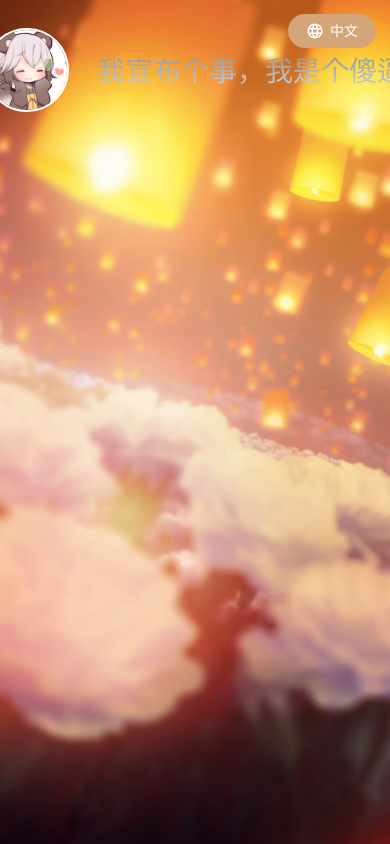
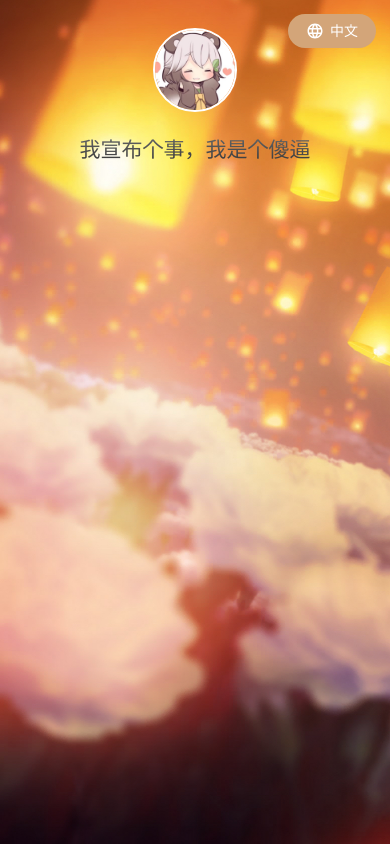
Before and after one commit to chiba233/newMainpage, a Vue app: page / in a window 390 px wide. Built offline with nearby package versions, Linux system fonts and the light colour scheme.

Commit message:
update:更新了手机支持

```diff
--- a/src/components/title.vue
+++ b/src/components/title.vue
@@ -5,8 +5,8 @@
         class="titleText"
         :gradient="{
         deg: 180,
-        from: 'rgb(104,104,104)',
-        to: 'rgb(248,247,247)',
+        from: 'rgb(144,144,144)',
+        to: 'rgb(49,49,49)',
       }"
     ><a v-if="zh">{{ titleMessage.titleZH }}</a>
       <a v-if="en">{{ titleMessage.titleEN }}</a>
@@ -36,22 +36,39 @@ if (lang.value == "en") {
 <style lang="scss">
 .dashboardTitle {
   display: flex;
-  flex-direction: row;
-  justify-content: center;
   margin-top: 2em;
   margin-bottom: 1em;
+  @media (max-width: 420px) {
+    flex-direction: column;
+    justify-content: center;
+    align-items: center;
+  }
+  @media (min-width: 420px) {
+    flex-direction: row;
+  }
+
 
   .titleText {
     display: flex;
     flex-wrap: wrap;
     align-content: center;
-    font-size: 2em;
+    @media (min-width: 420px) {
+      font-size: 2em;
+    }
+    @media (max-width: 420px){
+      padding-top: 1em;
+      font-size: 1.5em;
+
+    }
   }
 
   .titleIcon {
+    display: flex;
     width: 80px;
     height: 80px;
-    margin-right: 2em;
+    @media (min-width: 420px) {
+      margin-right: 2em;
+    }
   }
 }
 </style>
--- a/src/message/titleMessage.json
+++ b/src/message/titleMessage.json
@@ -1,4 +1,4 @@
 {
   "titleZH": "我宣布个事，我是个傻逼",
-  "titleEN": "Please look at me,I'm a big SB"
+  "titleEN": "Look at me,I'm a big SB"
 }
```
